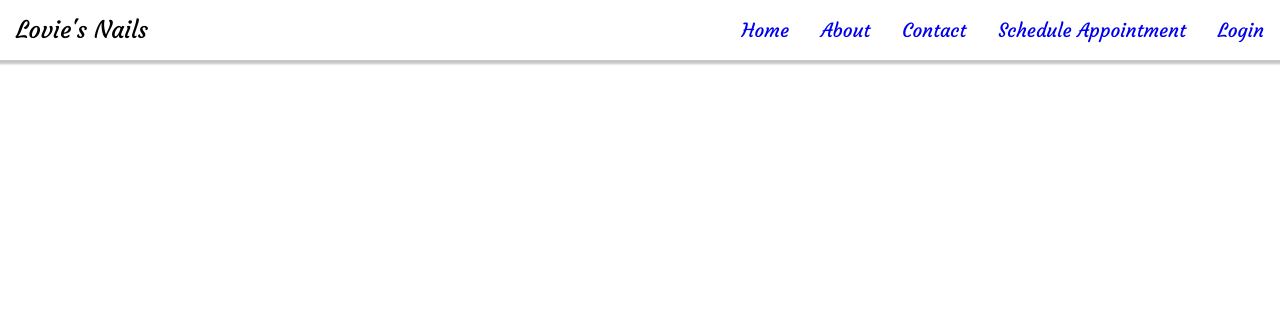
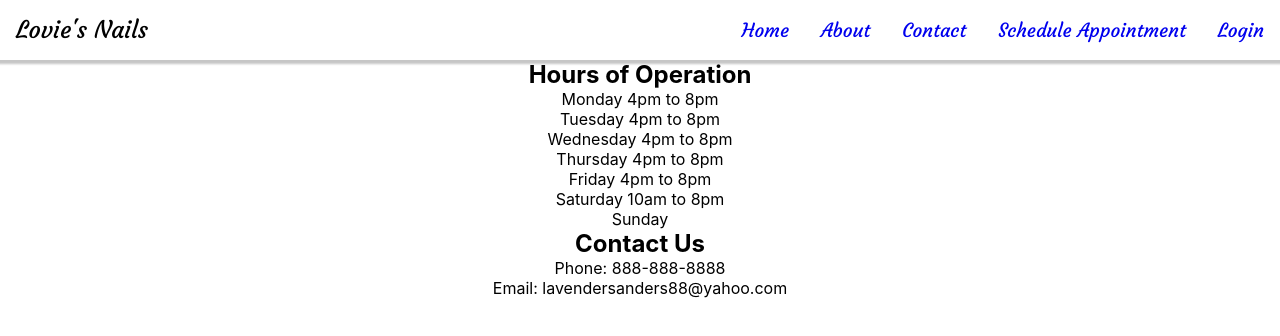
Before and after one commit to lc-liftoff-alex-group-one/nailtherapy-react, a React (Create React App) app: page / in a window 1280 px wide. Shown: the top 336 px of the page. Built offline with nearby package versions, Linux system fonts and the light colour scheme.

Commit message:
merge Lavender's branch

```diff
--- a/src/App.js
+++ b/src/App.js
@@ -2,12 +2,18 @@ import logo from "./logo.svg";
 import "./App.css";
 import "./styling.css";
 import Navbar from "./components/Navbar";
+import Contact from './components/Contact';
+import Hours from './components/Hours';
 
 function App() {
   return (
-    <div className="App">
-      <Navbar />
-    </div>
+      <div className="App">
+          <Navbar/>
+          <header>
+              <Hours/>
+              <Contact/>
+          </header>
+      </div>
   );
 }
 
--- /dev/null
+++ b/src/components/Contact.js
@@ -0,0 +1,9 @@
+export default function Contact() {
+    return(
+        <div>
+            <h2>Contact Us</h2>
+            <p>Phone: 888-888-8888</p>
+            <p>Email: lavendersanders88@yahoo.com</p>
+        </div>
+    );
+}
--- /dev/null
+++ b/src/components/Hours.js
@@ -0,0 +1,16 @@
+export default function Hours() {
+    return(
+        <div>
+            <h2>Hours of Operation</h2>
+            <ul>
+                <li>Monday 4pm to 8pm</li>
+                <li>Tuesday 4pm to 8pm</li>
+                <li>Wednesday 4pm to 8pm</li>
+                <li>Thursday 4pm to 8pm</li>
+                <li>Friday 4pm to 8pm</li>
+                <li>Saturday 10am to 8pm</li>
+                <li>Sunday</li>
+            </ul>
+        </div>
+    );
+}
```
Also changed, not shown: src/components/BusinessName.js (added, +7 -0 lines).
